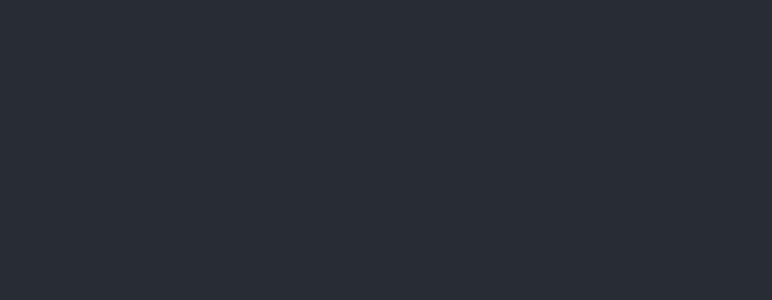
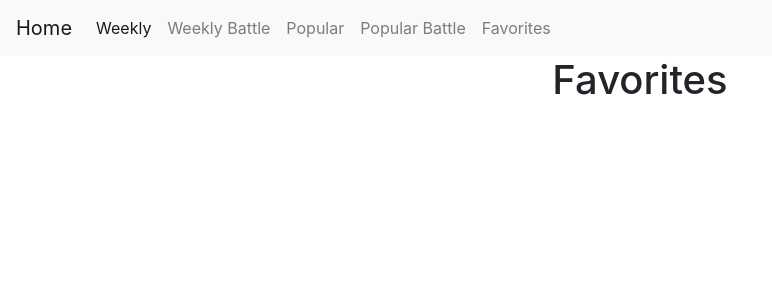
Before and after one commit to Houra-Am/react-moovice, a React (Create React App) app: page /favorites in a window 1280 px wide. Shown: the top 300 px of the page, without its empty margins (0-772 px from the left). Built offline with nearby package versions, Linux system fonts and the light colour scheme.

Commit message:
Etape 2 EZ

```diff
--- a/src/App.js
+++ b/src/App.js
@@ -4,17 +4,60 @@ import logo from "./logo.svg";
 import "./App.css";
 import 'bootstrap/dist/css/bootstrap.min.css';
 import { BrowserRouter, Link, Switch, Route } from "react-router-dom";
+import Favorites from "./components/Favorites"
+import Home from "./components/Home"
+import Popular from "./components/Popular"
+import PopularBattle from "./components/PopularBattle"
+import Weekly from "./components/Weekly"
+import WeeklyBattle from "./components/WeeklyBattle"
+import Error404 from "./components/Error404"
 
 class App extends React.Component {
   render() {
     return (
-      <div className="App">
-        <header className="App-header">
-
-        </header>
-      </div>
+      <BrowserRouter>
+        <div className="App">
+          <nav className="navbar navbar-expand-lg navbar-light bg-light">
+  <Link className="navbar-brand" to="/">Home</Link>
+  <button className="navbar-toggler" type="button" data-toggle="collapse" data-target="#navbarNav" aria-controls="navbarNav" aria-expanded="false" aria-label="Toggle navigation">
+    <span className="navbar-toggler-icon"></span>
+  </button>
+  <div className="collapse navbar-collapse" id="navbarNav">
+    <ul className="navbar-nav">
+      <li className="nav-item active">
+        <Link className="nav-link" to="/weekly">Weekly <span className="sr-only">(current)</span></Link>
+      </li>
+      <li className="nav-item">
+        <Link className="nav-link" to="/weeklyBattle">Weekly Battle</Link>
+      </li>
+      <li className="nav-item">
+        <Link className="nav-link" to="/popular">Popular</Link>
+      </li>
+      <li className="nav-item">
+        <Link className="nav-link" to="/popularBattle">Popular Battle</Link>
+      </li>
+      <li className="nav-item">
+        <Link className="nav-link" to="/favorites">Favorites</Link>
+      </li>
+    </ul>
+  </div>
+</nav>
+          <Switch>
+            <Route exact path="/" component={Home} />
+            <Route path="/weekly" component={Weekly} />
+            <Route path="/weeklyBattle" component={WeeklyBattle} />
+            <Route path="/popular" component={Popular} />
+            <Route path="/popularBattle" component={PopularBattle} />
+            <Route path="/favorites" component={Favorites} />
+            <Route path="*" component={Error404} />
+          </Switch>
+        </div>
+      </BrowserRouter>
     );
   }
 }
 
 export default App;
+
+
+//c72ac9cf5197a1f66ad0d776f5568bc2
--- /dev/null
+++ b/src/components/Error404.jsx
@@ -0,0 +1,11 @@
+import React, { Component } from 'react'
+
+export default class Error404 extends Component {
+    render() {
+        return (
+            <div>
+                <h1>404 ERROR</h1>
+            </div>
+        )
+    }
+}
--- /dev/null
+++ b/src/components/Favorites.jsx
@@ -0,0 +1,11 @@
+import React, { Component } from 'react'
+
+export default class Favorites extends Component {
+    render() {
+        return (
+            <div>
+                <h1>Favorites</h1>
+            </div>
+        )
+    }
+}
--- /dev/null
+++ b/src/components/Home.jsx
@@ -0,0 +1,11 @@
+import React, { Component } from 'react'
+
+export default class Home extends Component {
+    render() {
+        return (
+            <div>
+                <h1>Home</h1>
+            </div>
+        )
+    }
+}
--- /dev/null
+++ b/src/components/Popular.jsx
@@ -0,0 +1,11 @@
+import React, { Component } from 'react'
+
+export default class Popular extends Component {
+    render() {
+        return (
+            <div>
+                <h1>Popular</h1>
+            </div>
+        )
+    }
+}
--- /dev/null
+++ b/src/components/PopularBattle.jsx
@@ -0,0 +1,11 @@
+import React, { Component } from 'react'
+
+export default class PopularBattle extends Component {
+    render() {
+        return (
+            <div>
+                <h1>Popular Battle</h1>
+            </div>
+        )
+    }
+}
--- /dev/null
+++ b/src/components/Weekly.jsx
@@ -0,0 +1,11 @@
+import React, { Component } from 'react'
+
+export default class Weekly extends Component {
+    render() {
+        return (
+            <div>
+                <h1>Weekly</h1>
+            </div>
+        )
+    }
+}
--- /dev/null
+++ b/src/components/WeeklyBattle.jsx
@@ -0,0 +1,11 @@
+import React, { Component } from 'react'
+
+export default class WeeklyBattle extends Component {
+    render() {
+        return (
+            <div>
+                <h1>Weekly Battle</h1>
+            </div>
+        )
+    }
+}
```
